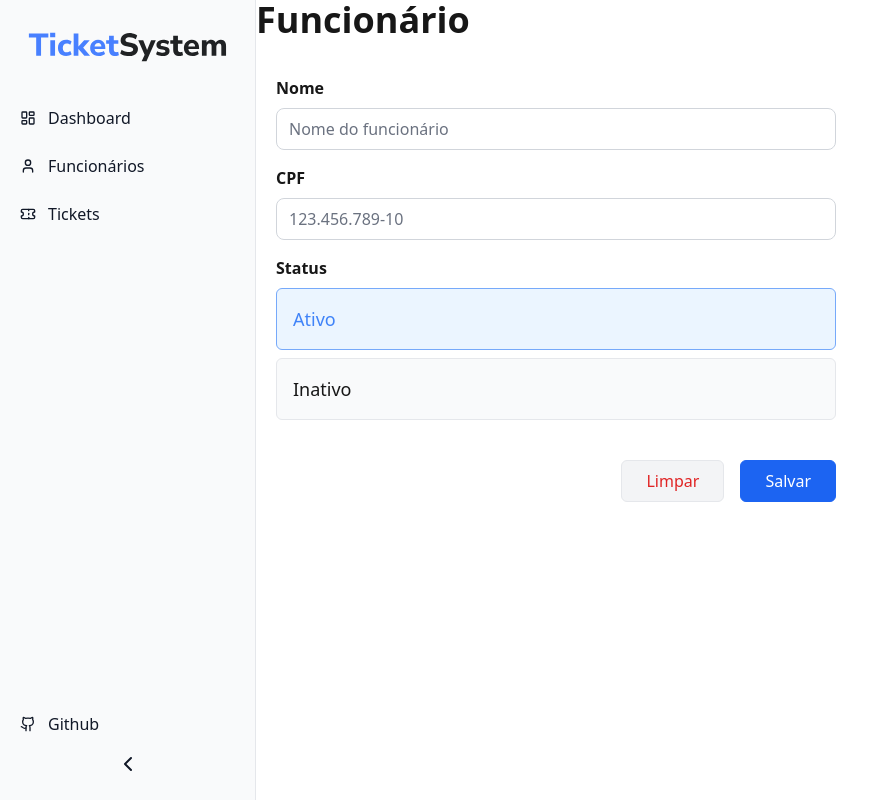
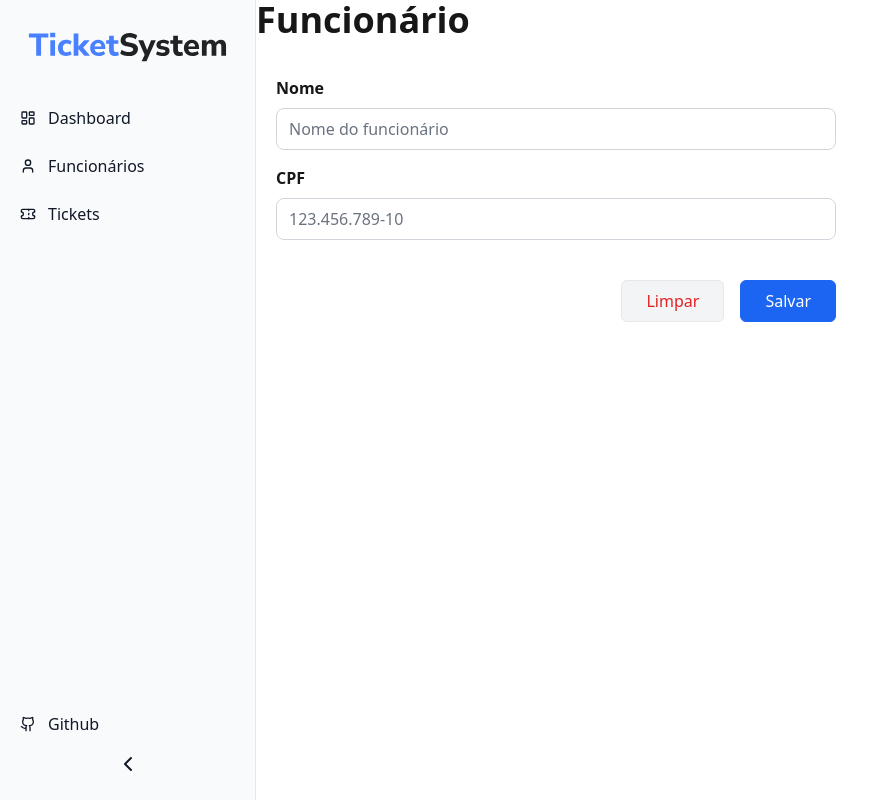
Before and after one commit to euperinotti/food-tickets, a Next.js app in the folder front/: page /funcionario/1 in a window 1280 px wide. Shown: the whole page, without its empty margins (0-879 px from the left). Built offline with nearby package versions, Linux system fonts and the light colour scheme; no server answers.

Commit message:
refactor: funcionarios page

```diff
--- a/front/src/pages/funcionario/[id].tsx
+++ b/front/src/pages/funcionario/[id].tsx
@@ -5,29 +5,17 @@ import { Button } from "@/components/ui/Button";
 import { InputContainer } from "@/components/ui/Input/InputContainer";
 import { InputRadio } from "@/components/ui/Input/InputRadio";
 import { InputText } from "@/components/ui/Input/InputText";
+import useAlert from "@/hooks/useAlert";
 import { BaseTemplate } from "@/template/Base";
 import { StringUtils } from "@/utils/StringUtils";
 import { useRouter } from "next/router";
 import { FormEvent, useEffect, useState } from "react";
 
-const fetchData = async (id: string) => {
-  try {
-    const response = await API_PROVIDER.getEmployeeById(id);
-    if (!response.ok) {
-      throw new Error("Falha ao buscar os dados");
-    }
-
-    return response?.json();
-  } catch (error) {
-    return initialState;
-  }
-};
-
 const initialState: IEmployee = {
   id: null,
   name: "",
   cpf: "",
-  status: "A",
+  status: "ACTIVE",
   createdAt: new Date().toISOString(),
   updatedAt: new Date().toISOString(),
 };
@@ -35,33 +23,37 @@ const initialState: IEmployee = {
 export default function Page() {
   const router = useRouter();
   const { id } = router.query;
+  const { notify } = useAlert();
   const [form, setForm] = useState<IEmployee>(initialState);
   const { createEmployee, updateEmployee } = API_PROVIDER;
 
   useEffect(() => {
     (async () => {
-      if (id !== "new") {
-        const response = await fetchData(id);
+      if (id && id !== "new") {
+        const response = await API_PROVIDER.getEmployeeById(id as string);
 
         setForm(response);
       }
     })();
-  }, [id]);
+  }, []);
 
   const handleSubmit = async (e: FormEvent<HTMLFormElement>) => {
     e.preventDefault();
     form.cpf = StringUtils.sanitizeCpf(form.cpf);
 
-    if (form.cpf.length != 14) {
+    if (form.cpf.length != 11) {
       alert("CPF inválido. Informe um CPF válido.");
       return;
     }
 
-    if (form && form.id) {
+    if (form.id) {
       await updateEmployee({ ...form });
     } else {
       await createEmployee({ ...form });
     }
+
+    router.push("/funcionarios");
+    return;
   };
 
   return (
@@ -100,24 +92,26 @@ export default function Page() {
                   required
                 />
               </InputContainer>
+              {form.id && (
                 <InputContainer label="Status">
                   <InputRadio
                     label="Ativo"
                     name="employee-status"
-                  value="A"
+                    value="ACTIVE"
                     id="employee-active"
-                  defaultChecked={form.status === "A"}
-                  onClick={(e) => setForm({ ...form, status: "A" })}
+                    defaultChecked={form.status === "ACTIVE"}
+                    onClick={(e) => setForm({ ...form, status: "ACTIVE" })}
                   />
                   <InputRadio
                     label="Inativo"
                     name="employee-status"
-                  value="I"
+                    value="INACTIVE"
                     id="employee-inactive"
-                  defaultChecked={form.status === "I"}
-                  onClick={(e) => setForm({ ...form, status: "I" })}
+                    defaultChecked={form.status === "INACTIVE"}
+                    onClick={(e) => setForm({ ...form, status: "INACTIVE" })}
                   />
                 </InputContainer>
+              )}
             </div>
             <div className="flex item-start justify-end gap-4 p-5">
               <Button
--- a/front/src/pages/funcionarios/index.tsx
+++ b/front/src/pages/funcionarios/index.tsx
@@ -1,12 +1,11 @@
 import { IEmployee } from "@/@types/IEmployee";
-import { ToastStatus } from "@/@types/Toast";
 import { API_PROVIDER } from "@/axios/api";
 import { Button } from "@/components/ui/Button";
 import { Table } from "@/components/ui/Table";
 import useAlert from "@/hooks/useAlert";
 import { BaseTemplate } from "@/template/Base";
 import { useRouter } from "next/navigation";
-import { useLayoutEffect, useState } from "react";
+import { useEffect, useState } from "react";
 
 const tableColumns = [
   { title: "Nome", key: "name" },
@@ -21,17 +20,11 @@ export default function Index() {
   const { notify } = useAlert();
   const [data, setData] = useState<IEmployee[]>([]);
 
-  useLayoutEffect(() => {
-    const fetchData = async () => {
-      try {
-        const response = await API_PROVIDER.getEmployees();
-        setData(response);
-      } catch (error: any) {
-        notify(ToastStatus.ERROR, error.message);
-      }
-    };
-
-    fetchData();
+  useEffect(() => {
+    (async () => {
+      const response = await API_PROVIDER.getEmployees();
+      setData(response);
+    })();
   }, []);
 
   return (
```
Lines whose indentation alone changed are shown as unchanged.
